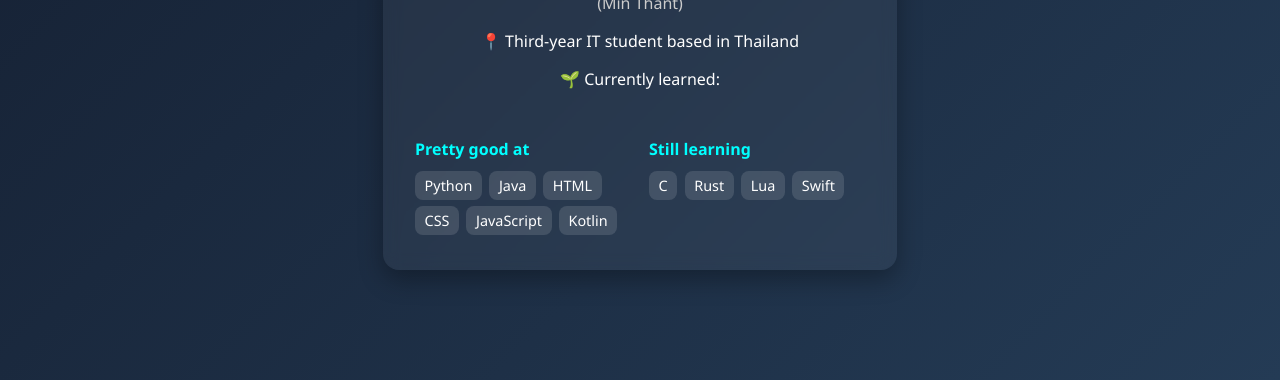
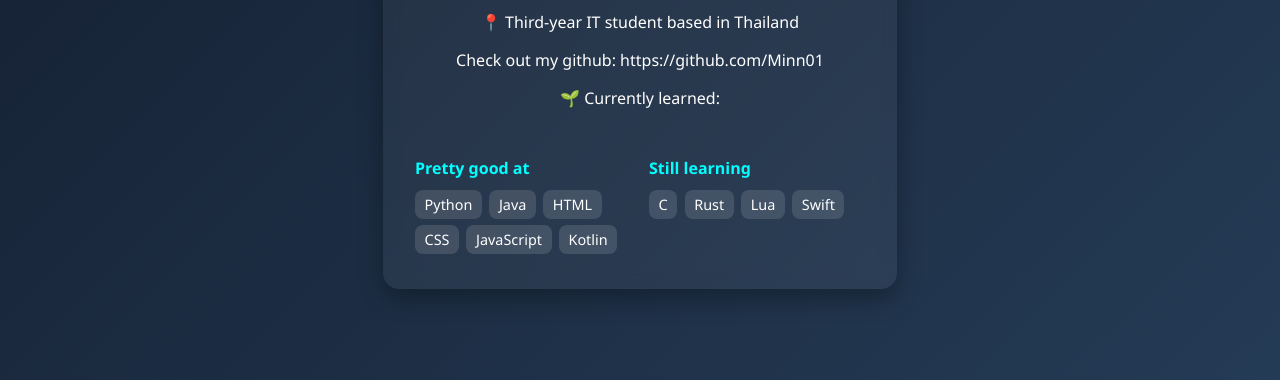
Before and after one commit to Minn01/Minn01.github.io, a plain HTML site: page q.html in a window 1280 px wide. Shown: the part 420-800 px from the top of the page. Drawn offline with Linux system fonts and the light colour scheme.

Commit message:
final final final final commit

```diff
--- a/q.html
+++ b/q.html
@@ -91,6 +91,7 @@
         <h1>@Minn01</h1>
         <h2>(Min Thant)</h2>
         <p>📍 Third-year IT student based in Thailand</p>
+        <p>Check out my github: https://github.com/Minn01</p>
         <p>🌱 Currently learned:</p>
 
         <div class="skills">
```
